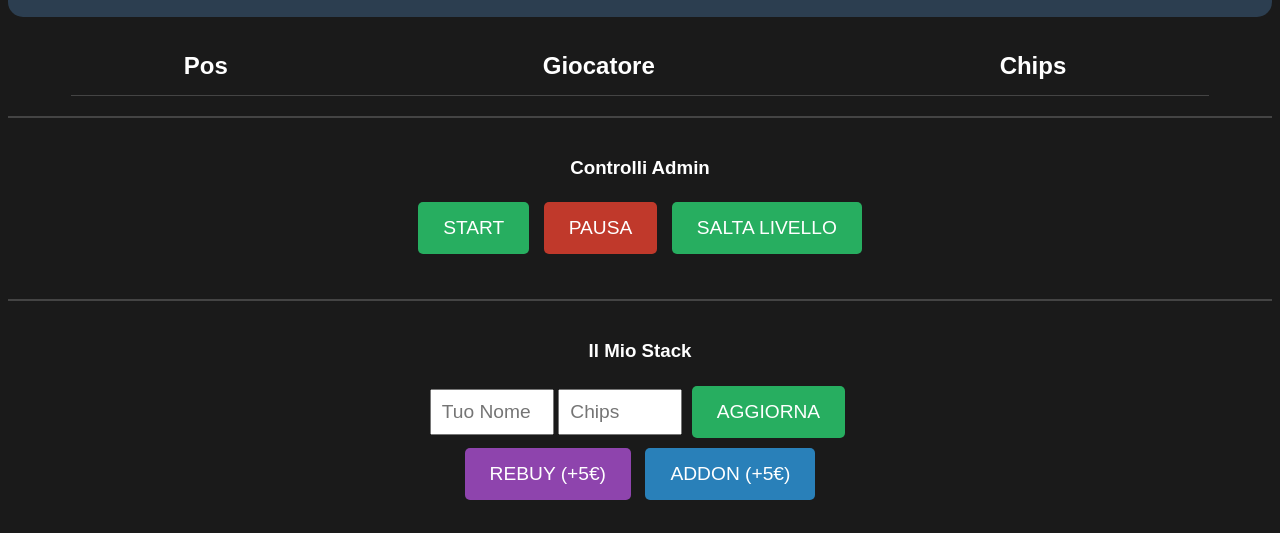
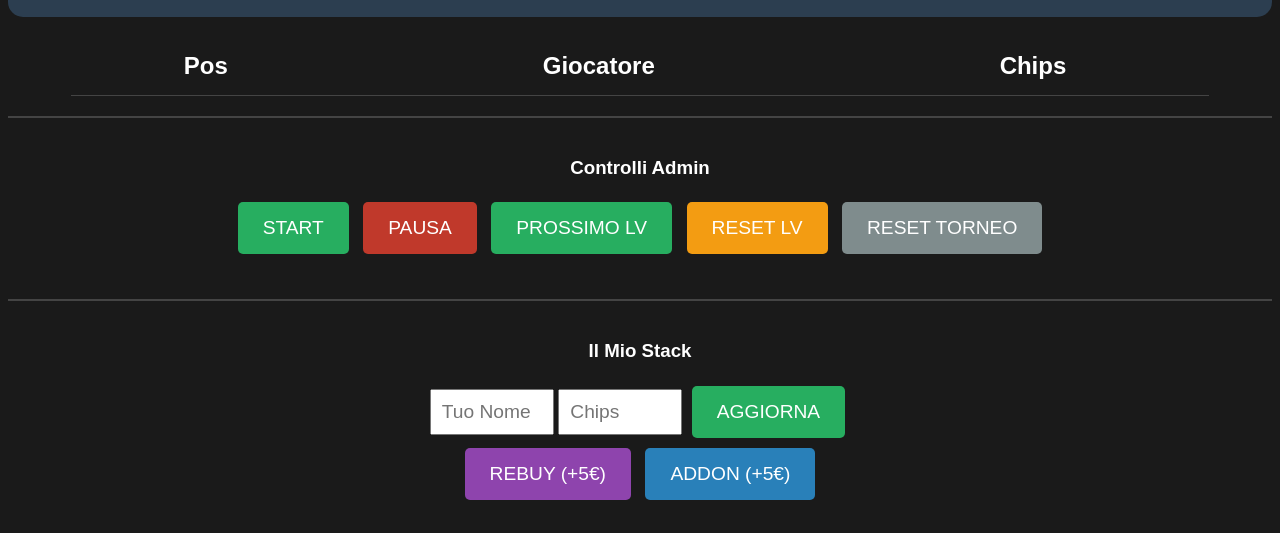
Before and after one commit to marcoaccordi83/Poker---Timer, a website: page public/index.html in a window 1280 px wide. Shown: the part 306-839 px from the top of the page. Drawn offline with nearby package versions, Linux system fonts and the light colour scheme; no server answers.

Commit message:
Update index.html

```diff
--- a/public/index.html
+++ b/public/index.html
@@ -39,11 +39,14 @@
 
     <div id="controls">
         <div class="admin-panel">
-            <h3>Controlli Admin</h3>
-            <button onclick="sendAction('start')">START</button>
-            <button onclick="sendAction('pause')" style="background:#c0392b">PAUSA</button>
-            <button onclick="sendAction('skip')">SALTA LIVELLO</button>
-        </div>
+    <h3>Controlli Admin</h3>
+    <button onclick="sendAction('start')">START</button>
+    <button onclick="sendAction('pause')" style="background:#c0392b">PAUSA</button>
+    <button onclick="sendAction('skip')">PROSSIMO LV</button>
+
+    <button onclick="if(confirm('Riavviare il livello?')) sendAction('resetLevel')" style="background:#f39c12">RESET LV</button>
+    <button onclick="if(confirm('RESET TOTALE? Cancellerà tutto!')) sendAction('resetAll')" style="background:#7f8c8d">RESET TORNEO</button>
+</div>
 
         <div class="player-panel">
             <h3>Il Mio Stack</h3>
```
